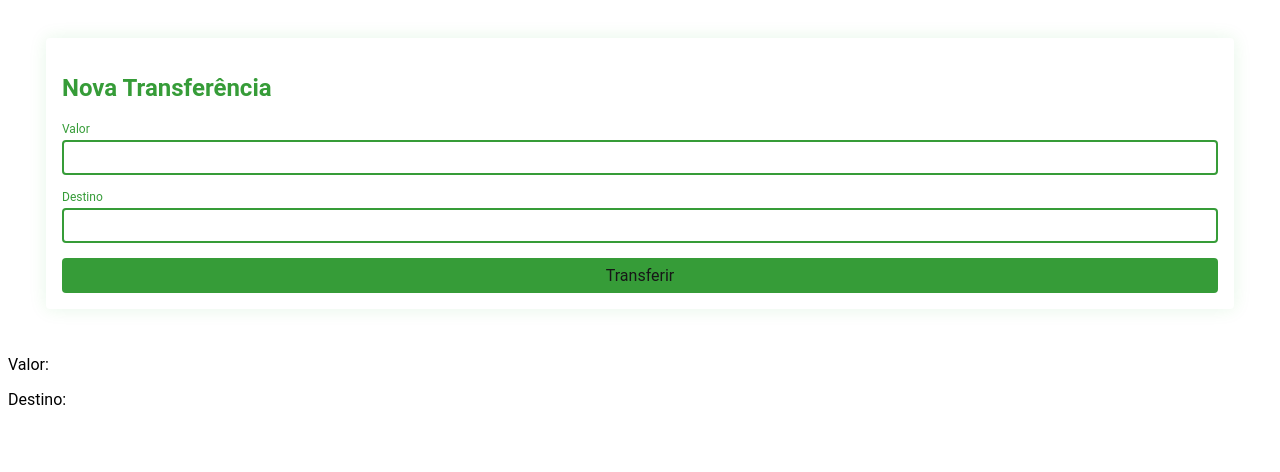
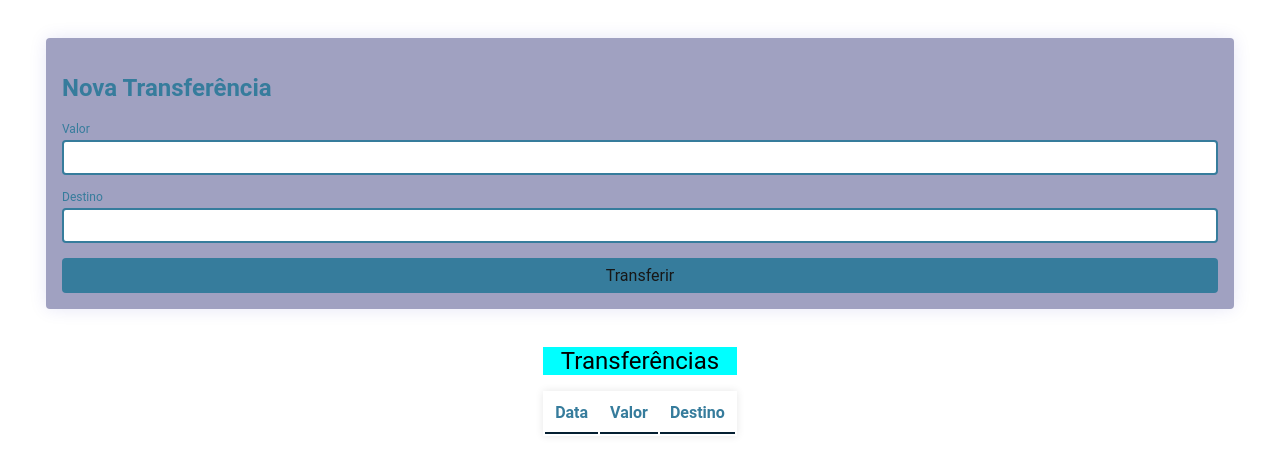
Before and after one commit to alfecjo/bytebank, an Angular app: page / in a window 1280 px wide. Shown: the top 472 px of the page. Built offline with nearby package versions, Linux system fonts and the light colour scheme.

Commit message:
Criando componente de transferência

```diff
--- a/src/app/app.component.html
+++ b/src/app/app.component.html
@@ -1,6 +1,7 @@
 <!DOCTYPE html>
+
 <app-nova-transferencia
   (aotransferir)="transferir($event)"
 ></app-nova-transferencia>
-<p>Valor: {{ transferencia?.valor }}</p>
-<p>Destino: {{ transferencia?.destino }}</p>
+
+<app-extrato [transferencias]="transferencias"></app-extrato>
--- a/src/app/app.component.ts
+++ b/src/app/app.component.ts
@@ -1,5 +1,4 @@
 import { Component } from '@angular/core';
-import { NovaTransferenciaComponent } from './nova-transferencia/nova-transferencia.component';
 
 @Component({
   selector: 'app-root',
@@ -9,10 +8,11 @@ import { NovaTransferenciaComponent } from './nova-transferencia/nova-transferen
 export class AppComponent {
   title = 'bytebank';
 
-  transferencia!: any;
+  transferencias: any[] = [];
 
   transferir($event: any) {
     console.log($event);
-    this.transferencia = $event;
+    const transferencia = { ...$event, data: new Date() };
+    this.transferencias.push(transferencia);
   }
 }
--- a/src/app/app.module.ts
+++ b/src/app/app.module.ts
@@ -1,20 +1,21 @@
-import { NgModule } from '@angular/core';
+import { DEFAULT_CURRENCY_CODE, LOCALE_ID, NgModule } from '@angular/core';
 import { BrowserModule } from '@angular/platform-browser';
 
 import { AppComponent } from './app.component';
 import { NovaTransferenciaComponent } from './nova-transferencia/nova-transferencia.component';
 import { FormsModule } from '@angular/forms';
+import { ExtratoComponent } from './extrato/extrato.component';
+import { registerLocaleData } from '@angular/common';
+import localePt from '@angular/common/locales/pt';
 
+registerLocaleData(localePt, 'pt');
 @NgModule({
-  declarations: [
-    AppComponent,
-    NovaTransferenciaComponent
+  declarations: [AppComponent, NovaTransferenciaComponent, ExtratoComponent],
+  imports: [BrowserModule, FormsModule],
+  providers: [
+    { provide: LOCALE_ID, useValue: 'pt' },
+    { provide: DEFAULT_CURRENCY_CODE, useValue: 'BRL' },
   ],
-  imports: [
-    BrowserModule,
-    FormsModule
-  ],
-  providers: [],
-  bootstrap: [AppComponent]
+  bootstrap: [AppComponent],
 })
-export class AppModule { }
+export class AppModule {}
--- /dev/null
+++ b/src/app/extrato/extrato.component.html
@@ -0,0 +1,16 @@
+<!DOCTYPE html>
+<table class="tabela">
+  <caption class="titulo">Transferências</caption>
+  <thead class="tabela__cabecalho">
+    <th class="tabela__cabecalho__conteudo">Data</th>
+    <th class="tabela__cabecalho__conteudo">Valor</th>
+    <th class="tabela__cabecalho__conteudo">Destino</th>
+  </thead>
+  <tbody>
+    <tr class="tabela__linha" *ngFor="let transferencia of transferencias">
+      <td class="tabela__conteudo">{{ transferencia?.data | date : "short" }}</td>
+      <td class="tabela__conteudo">{{ transferencia?.valor | currency }}</td>
+      <td class="tabela__conteudo">{{ transferencia?.destino }}</td>
+    </tr>
+  </tbody>
+</table>
--- /dev/null
+++ b/src/app/extrato/extrato.component.scss
@@ -0,0 +1,36 @@
+.titulo {
+  background-color: aqua;
+  text-align: center;
+  font-size: 24px;
+  margin-bottom: 16px;
+}
+
+.tabela {
+  text-align: center;
+  margin: 0 auto;
+  background-color: white;
+  box-shadow: 0 0 8px rgba(0, 0, 0, 0.1);
+
+  &__cabecalho {
+    color: var(--primary);
+
+    &__conteudo {
+      padding: 10px;
+      border-bottom: 2px solid rgb(4, 31, 49);
+    }
+  }
+  &__linha {
+    margin-bottom: 10px;
+    border-radius: 4px;
+
+    &:last-child {
+      .tabela__conteudo {
+        border-bottom: none;
+      }
+    }
+  }
+  &__conteudo {
+    padding: 10px;
+    border-bottom: 1px solid var(--cinza-claro);
+  }
+}
--- a/src/app/nova-transferencia/nova-transferencia.component.html
+++ b/src/app/nova-transferencia/nova-transferencia.component.html
@@ -14,7 +14,7 @@
           <label class="form-field__label" for="valor">Valor</label>
           <input
             class="form-field__input"
-            type="text"
+            type="number"
             id="valor"
             [(ngModel)]="valor"
             name="valor"
--- a/src/app/nova-transferencia/nova-transferencia.component.scss
+++ b/src/app/nova-transferencia/nova-transferencia.component.scss
@@ -1,8 +1,8 @@
 .formulario {
-  background-color: white;
+  background-color: rgb(160, 161, 193);
   padding: 16px;
   border-radius: 4px;
-  box-shadow: 0 0 18px rgba(8, 181, 25, 0.1);
+  box-shadow: 0 0 18px rgba(8, 20, 181, 0.1);
   &__titulo {
     text-transform: capitalize;
     color: var(--primary);
--- a/src/styles.scss
+++ b/src/styles.scss
@@ -1,5 +1,5 @@
 :root {
-  --primary: #369c38;
+  --primary: #367c9c;
   --secundary: #132a13;
   --padding: 15px;
   --cinza: #405040;
```
Also changed, not shown: src/app/extrato/extrato.component.ts (added, +12 -0 lines), 1 other file (tests, documents, lock files or other folders).
